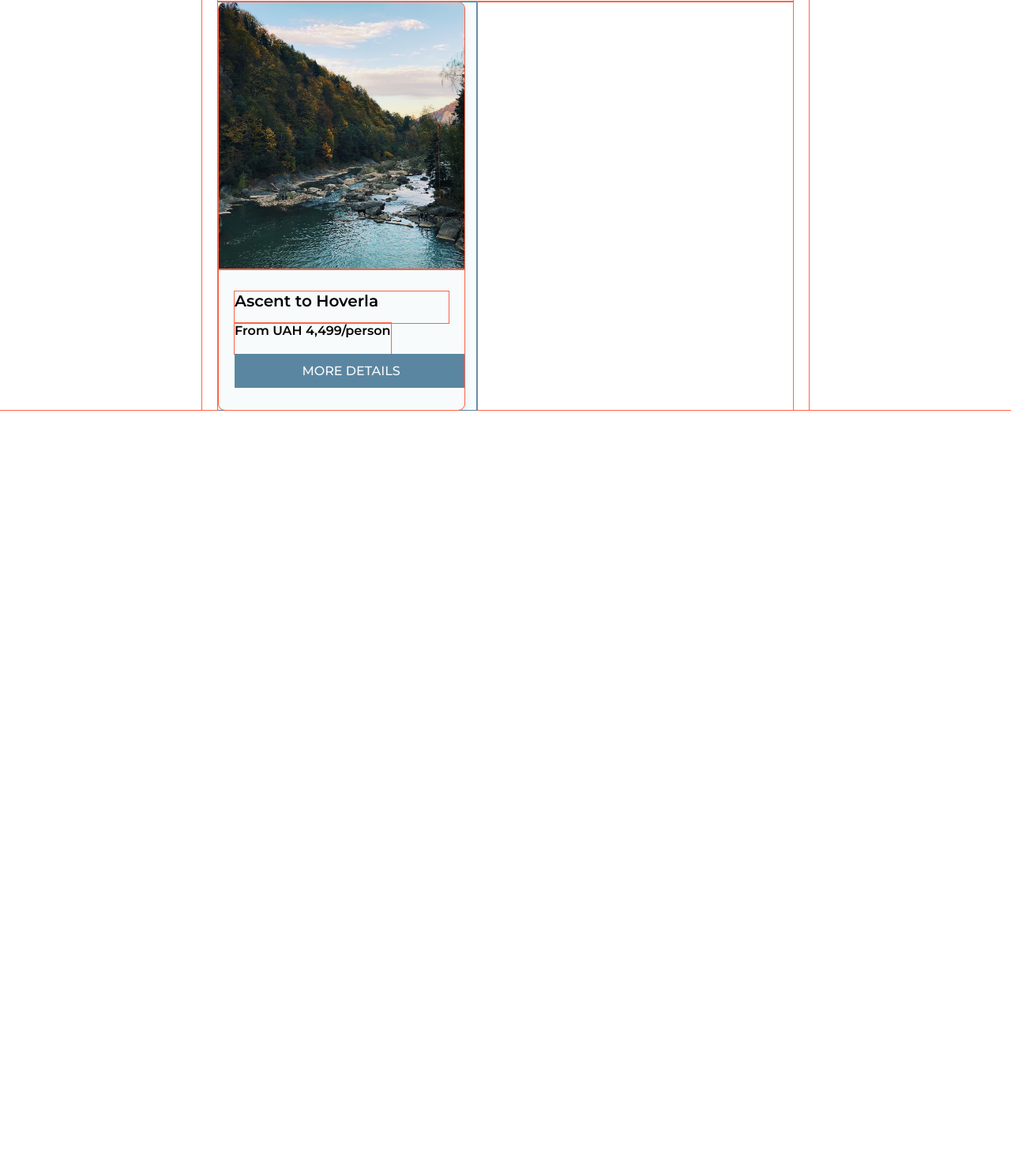
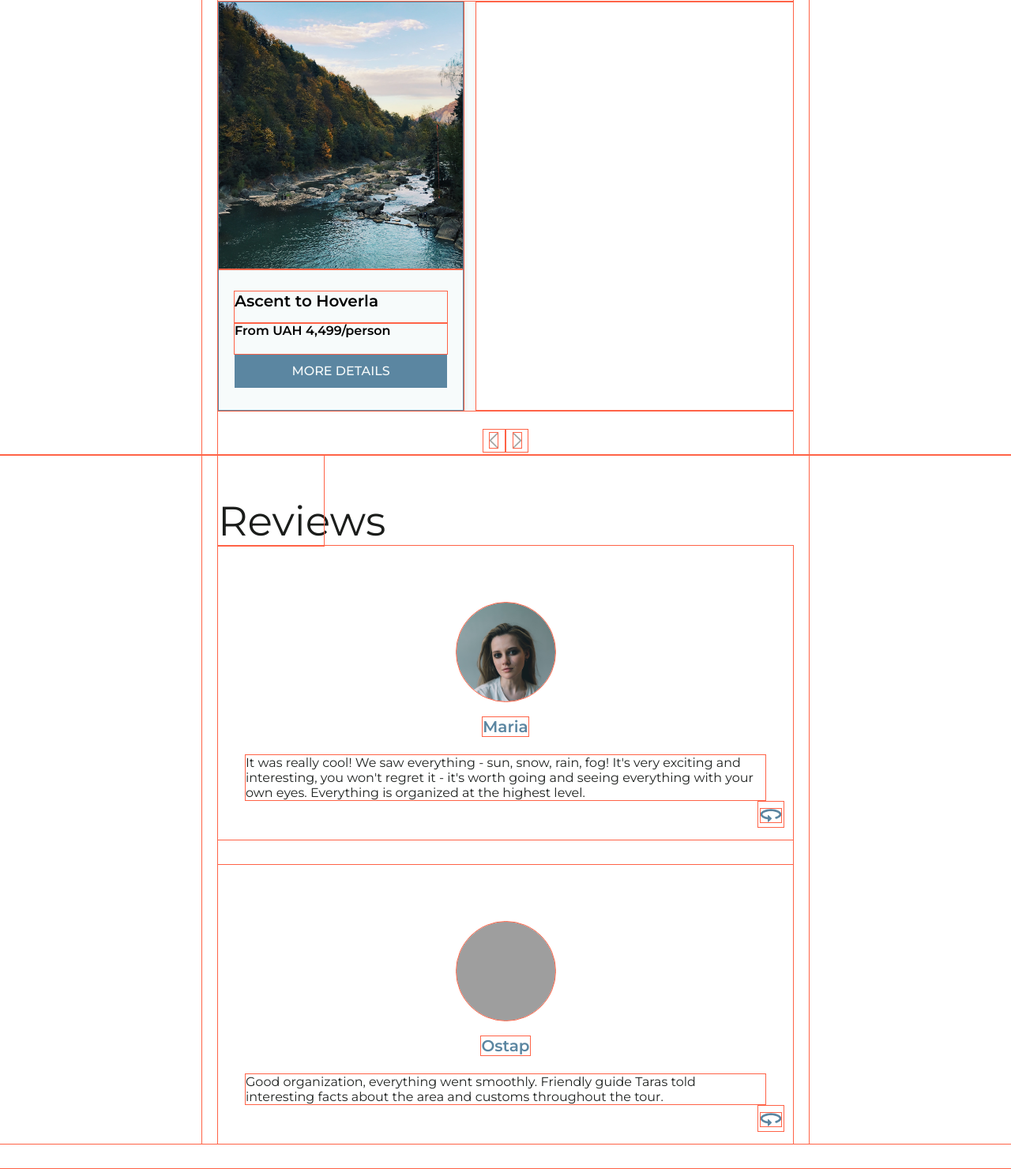
Before and after one commit to alexveryk/single-page-carpathians, a plain HTML site: page index.html in a window 1280 px wide. Shown: the part 2235-3715 px from the top of the page at 79% size. Before the commit the page ends 2755 px from the top, so only its background shows below. Drawn offline with Linux system fonts and the light colour scheme; grey boxes are pictures that could not be loaded.

Commit message:
Create section reviews

```diff
--- a/index.html
+++ b/index.html
@@ -270,8 +270,80 @@
               </div>
               <!-- Додайте інші карточки, які вам потрібно -->
             </div>
-            <button type="button">left</button>
-            <button type="button">right</button>
+            <!-- <button type="button">Left</button>
+            <button type="button">Right</button> -->
+          </div>
+          <div class="tours__arrow-container">
+            <button type="button" class="tours__btn-left">
+              <svg class="tours__icon" width="28" height="28">
+                <use href="./images/icons.svg#icon-left"></use>
+              </svg>
+            </button>
+            <button type="button" class="tours__btn-right">
+              <svg class="tours__icon" width="28" height="28">
+                <use href="./images/icons.svg#icon-right"></use>
+              </svg>
+            </button>
+          </div>
+        </div>
+      </section>
+      <section class="reviews">
+        <div class="container">
+          <h2 class="reviews__header header-light-bg container--padding-top">
+            Reviews
+          </h2>
+          <div class="reviews__card-container">
+            <div class="reviews__card">
+              <div class="reviews__header"></div>
+              <div class="reviews__body">
+                <div class="reviews__img-thumb">
+                  <img
+                    class="reviews__avatar"
+                    src="./images/avatars/Maria.png"
+                    alt="avatar"
+                    width="125"
+                    height="125" />
+                </div>
+
+                <h3 class="reviews__name">Maria</h3>
+                <p class="reviews__comment">
+                  It was really cool! We saw everything - sun, snow, rain, fog!
+                  It's very exciting and interesting, you won't regret it - it's
+                  worth going and seeing everything with your own eyes.
+                  Everything is organized at the highest level.
+                </p>
+                <button class="reviews__btn">
+                  <svg class="reviews__icon" width="32" height="32">
+                    <use href="./images/icons.svg#icon-round"></use>
+                  </svg>
+                </button>
+              </div>
+            </div>
+            <div class="reviews__card">
+              <!-- <div class="reviews__header"></div> -->
+              <div class="reviews__body">
+                <div class="reviews__img-thumb">
+                  <img
+                    class="reviews__avatar"
+                    src="./images/avatars/Ostap.png"
+                    alt="avatar"
+                    width="125"
+                    height="125" />
+                </div>
+
+                <h3 class="reviews__name">Ostap</h3>
+                <p class="reviews__comment">
+                  Good organization, everything went smoothly. Friendly guide
+                  Taras told interesting facts about the area and customs
+                  throughout the tour.
+                </p>
+                <button class="reviews__btn">
+                  <svg class="reviews__icon" width="32" height="32">
+                    <use href="./images/icons.svg#icon-round"></use>
+                  </svg>
+                </button>
+              </div>
+            </div>
           </div>
         </div>
       </section>
--- /dev/null
+++ b/sass/layout/_reviews.scss
@@ -0,0 +1,67 @@
+.reviews__card-container {
+}
+
+.reviews__card {
+  margin-bottom: 32px;
+}
+
+.reviews__header {
+  max-width: 311px;
+  width: 134px;
+}
+
+.reviews__body {
+  display: flex;
+  flex-direction: column;
+  align-items: center;
+  position: relative;
+  padding-left: 35px;
+  padding-right: 35px;
+  padding-bottom: 50px;
+  padding-top: 72px;
+}
+
+.reviews__img-thumb {
+  width: 125px;
+  height: 125px;
+  border-radius: 125px;
+  overflow: hidden;
+  margin-bottom: 20px;
+  & img {
+    display: block;
+    height: 100%;
+    width: 100%;
+    object-fit: cover;
+    object-position: 0px 0px;
+  }
+}
+
+.reviews__avatar {
+}
+
+.reviews__name {
+  color: $accentColor;
+  text-align: center;
+  font-size: 20px;
+  font-weight: 600;
+  margin-bottom: 24px;
+}
+
+.reviews__comment {
+  color: $secondaryText;
+  font-family: Montserrat;
+  font-size: 16px;
+  font-weight: 400;
+}
+
+.reviews__btn {
+  all: unset;
+  position: absolute;
+  bottom: 12px;
+  right: 12px;
+  color: $accentColor;
+}
+
+.reviews__icon {
+  fill: currentColor;
+}
--- a/sass/layout/_tours.scss
+++ b/sass/layout/_tours.scss
@@ -7,7 +7,7 @@
 .tours__carousel-container {
   display: flex;
   transition: transform 0.5s ease-in-out;
-  border: 1px solid $accentColor;
+
   background: $light;
 }
 
@@ -16,12 +16,13 @@
   max-width: 311px; /* Ширина карточки, змініть за потребою */
   margin-right: 15px; /* Відстань між карточками, змініть за потребою */
   box-shadow: 0 4px 8px rgba(0, 0, 0, 0.1);
-  border-radius: 8px;
+
   overflow: hidden;
+  border: 1px solid $accentColor;
 }
 
 .tours__card-img {
-  max-width: 311px;
+  max-width: 309px;
   height: 338px;
   object-fit: cover;
 }
@@ -43,7 +44,7 @@
 }
 
 .tours__details {
-  display: inline-block;
+  display: block;
   font-size: 16px;
   font-weight: 600;
   padding-bottom: 20px;
@@ -51,8 +52,10 @@
 
 .tours__btn {
   all: unset;
+  display: block;
   width: 100%;
-  padding: 12px;
+  padding-top: 12px;
+  padding-bottom: 12px;
 
   color: #f7fbfb;
   font-size: 16px;
@@ -62,3 +65,23 @@
 
   background-color: $accentColor;
 }
+
+.tours__arrow-container {
+  display: flex;
+  justify-content: center;
+  padding-top: 24px;
+}
+
+.tours__btn-left,
+.tours__btn-right {
+  all: unset;
+  color: $grey;
+  &:hover,
+  &:focus {
+    color: $accentColor;
+  }
+
+  & .tours__icon {
+    fill: currentColor;
+  }
+}
--- a/sass/main.scss
+++ b/sass/main.scss
@@ -25,3 +25,4 @@
 @import "./layout/about";
 @import "./layout/advantages";
 @import "./layout/tours";
+@import "./layout/reviews";
```
Also changed, not shown: css/main.css, css/main.min.css, images/avatars/Maria.png (added), 4 other files.
